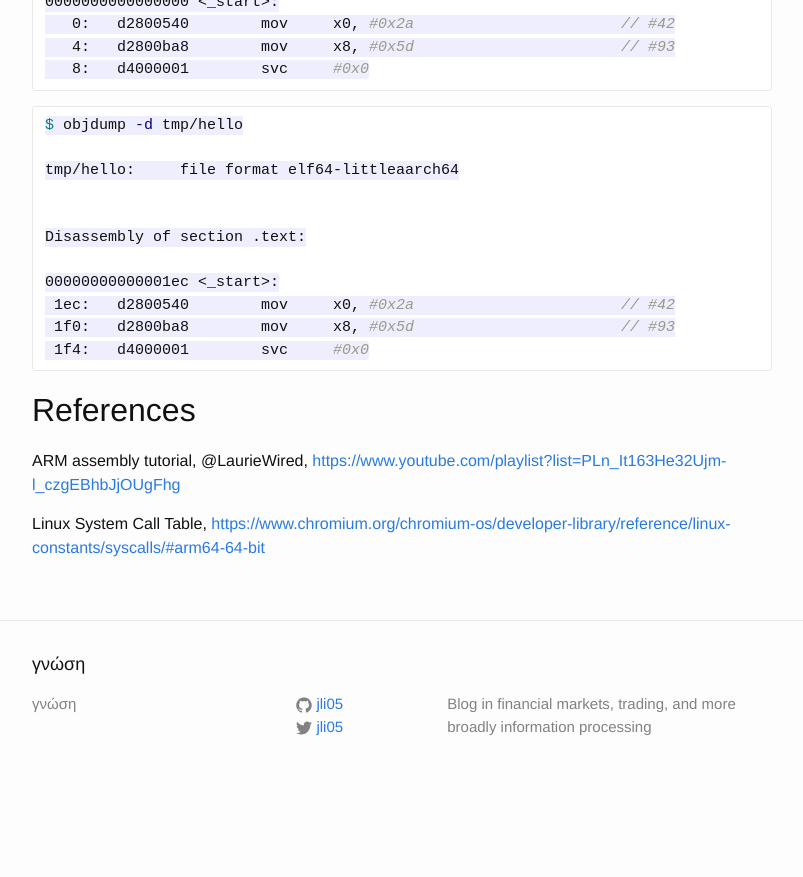
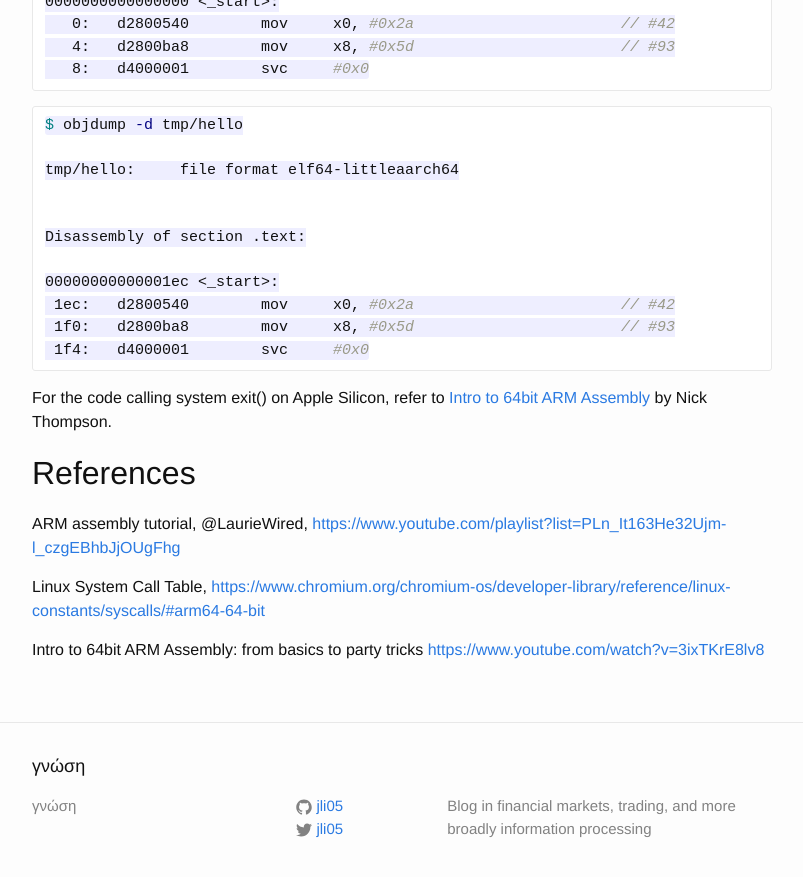
Before and after one commit to jli05/jli05.github.io, a Jekyll site: the page built from _posts/2025-06-27-first-arm64-code.md, in a window 1280 px wide and 900 px high, scrolled down 1335 px. Shown: the top 877 px of the window, without its empty margins (238-1041 px from the left). Built offline with Jekyll 4.4.1, drawn with Linux system fonts in a browser that asks for light colours; before the commit the page ends 2133 px from its top, so only the background shows below that.

Commit message:
add arm64 on Apple Silicon

````diff
--- a/_posts/2025-06-27-first-arm64-code.md
+++ b/_posts/2025-06-27-first-arm64-code.md
@@ -78,7 +78,11 @@ Disassembly of section .text:
  1f4:	d4000001 	svc	#0x0
 ```
 
+For the code calling system exit() on Apple Silicon, refer to [Intro to 64bit ARM Assembly](https://www.youtube.com/watch?v=3ixTKrE8lv8) by Nick Thompson.
+
 ## References
 ARM assembly tutorial, @LaurieWired, [https://www.youtube.com/playlist?list=PLn_It163He32Ujm-l_czgEBhbJjOUgFhg](https://www.youtube.com/playlist?list=PLn_It163He32Ujm-l_czgEBhbJjOUgFhg)
 
 Linux System Call Table, [https://www.chromium.org/chromium-os/developer-library/reference/linux-constants/syscalls/#arm64-64-bit](https://www.chromium.org/chromium-os/developer-library/reference/linux-constants/syscalls/#arm64-64-bit)
+
+Intro to 64bit ARM Assembly: from basics to party tricks [https://www.youtube.com/watch?v=3ixTKrE8lv8](https://www.youtube.com/watch?v=3ixTKrE8lv8)
````
